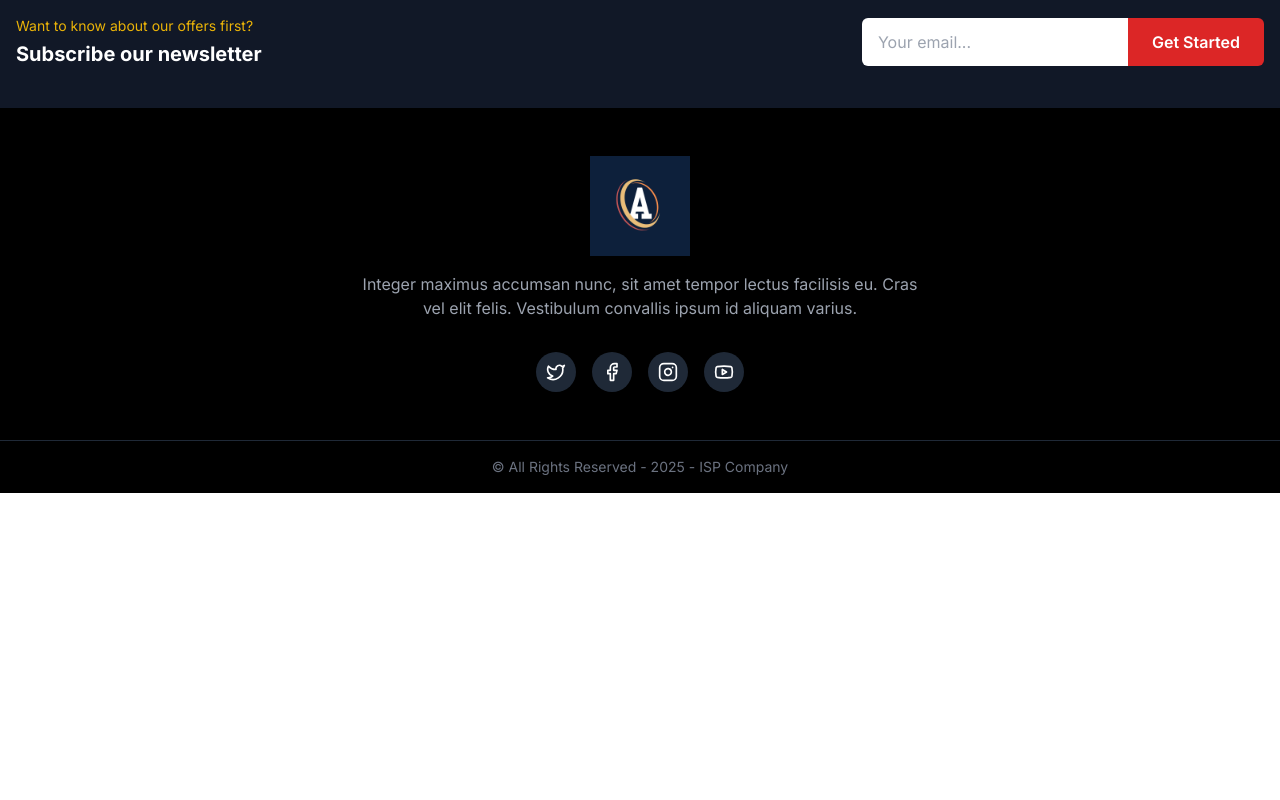
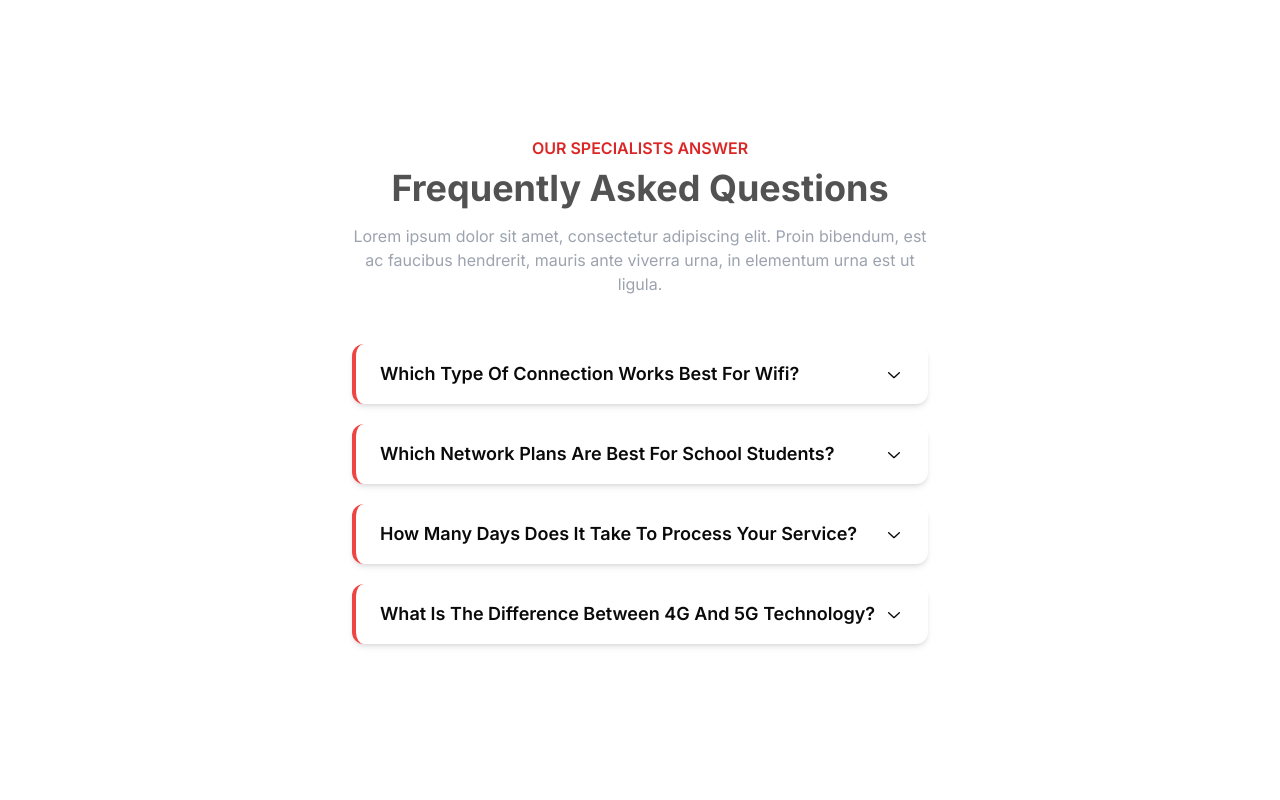
Before and after one commit to Anindo117/Internet_Provider_Service, a Next.js app: page /pricing in a window 1280 px wide. Shown: the part 920-1720 px from the top of the page. Before the commit the page ends 1413 px from the top, so only its background shows below. Built offline with nearby package versions, Linux system fonts and the light colour scheme.

Commit message:
accordion added

```diff
--- a/app/pricing/page.tsx
+++ b/app/pricing/page.tsx
@@ -1,9 +1,11 @@
 import PricingPlans from "@/components/home/PricingPlans";
+import FaqAccordion from "@/components/pricing/FaqAccordion";
 
 const page = () => {
   return (
     <div>
       <PricingPlans />
+      <FaqAccordion />
     </div>
   );
 };
--- a/components/layout/Navbar.tsx
+++ b/components/layout/Navbar.tsx
@@ -26,10 +26,6 @@ const menuItems: MenuItem[] = [
   {
     title: "About us",
     route: "/about",
-    children: [
-      { title: "Team", route: "/about/team" },
-      { title: "Gallery", route: "/about/gallery" },
-    ],
   },
   {
     title: "Pricing",
--- /dev/null
+++ b/components/pricing/FaqAccordion.tsx
@@ -0,0 +1,90 @@
+"use client";
+
+import { cn } from "@/lib/utils";
+import * as Accordion from "@radix-ui/react-accordion";
+import { ChevronDownIcon } from "@radix-ui/react-icons";
+
+type FAQItem = {
+  question: string;
+  answer?: string;
+};
+
+const faqs: FAQItem[] = [
+  {
+    question: "Which Type Of Connection Works Best For Wifi?",
+    answer:
+      "Felis eget nunc lobortis mattis aliquam faucibus purus in. Ut tortor pretium viverra suspendisse potenti nullam ac tortor. Dui id ornare arcu odio. In massa tempor nec feugiat. Tellus orci ac auctor augue.",
+  },
+  {
+    question: "Which Network Plans Are Best For School Students?",
+    answer:
+      "Felis eget nunc lobortis mattis aliquam faucibus purus in. Ut tortor pretium viverra suspendisse potenti nullam ac tortor. Dui id ornare arcu odio. In massa tempor nec feugiat. Tellus orci ac auctor augue.",
+  },
+  {
+    question: "How Many Days Does It Take To Process Your Service?",
+    answer:
+      "Felis eget nunc lobortis mattis aliquam faucibus purus in. Ut tortor pretium viverra suspendisse potenti nullam ac tortor. Dui id ornare arcu odio. In massa tempor nec feugiat. Tellus orci ac auctor augue.",
+  },
+  {
+    question: "What Is The Difference Between 4G And 5G Technology?",
+    answer:
+      "Felis eget nunc lobortis mattis aliquam faucibus purus in. Ut tortor pretium viverra suspendisse potenti nullam ac tortor. Dui id ornare arcu odio. In massa tempor nec feugiat. Tellus orci ac auctor augue.",
+  },
+];
+
+export default function FaqAccordion() {
+  return (
+    <Accordion.Root
+      type="single"
+      collapsible
+      className="container mx-auto lg:max-w-xl space-y-5 lg:my-40 "
+    >
+      <div className="text-center mb-12">
+        <p className="text-red-600 font-semibold mb-2">
+          OUR SPECIALISTS ANSWER
+        </p>
+        <h2 className="text-3xl md:text-4xl font-bold mb-4 text-neutral-600">
+          Frequently Asked Questions
+        </h2>
+        <p className="max-w-2xl mx-auto text-gray-400">
+          Lorem ipsum dolor sit amet, consectetur adipiscing elit. Proin
+          bibendum, est ac faucibus hendrerit, mauris ante viverra urna, in
+          elementum urna est ut ligula.
+        </p>
+      </div>
+      {faqs.map((faq, i) => (
+        <Accordion.Item
+          key={i}
+          value={`item-${i}`}
+          className={cn(
+            "bg-white rounded-xl shadow-md px-6 py-4 transition-all duration-300",
+            faq.answer && "border-l-4 border-red-500"
+          )}
+        >
+          <Accordion.Header>
+            <Accordion.Trigger
+              className={cn(
+                "flex justify-between items-center w-full text-left font-semibold text-lg",
+                faq.answer ? "hover:text-red-500" : "text-neutral-500"
+              )}
+            >
+              {faq.question}
+              <ChevronDownIcon
+                className={cn(
+                  "h-5 w-5 transition-transform duration-300",
+                  "AccordionChevron",
+                  "[data-state=open]:rotate-180"
+                )}
+              />
+            </Accordion.Trigger>
+          </Accordion.Header>
+          {faq.answer && (
+            <Accordion.Content className="pt-3 text-gray-700 text-sm leading-relaxed">
+              {faq.answer}
+            </Accordion.Content>
+          )}
+        </Accordion.Item>
+      ))}
+    </Accordion.Root>
+  );
+}
--- a/package.json
+++ b/package.json
@@ -22,6 +22,7 @@
     "@radix-ui/react-dialog": "^1.1.1",
     "@radix-ui/react-dropdown-menu": "^2.1.1",
     "@radix-ui/react-hover-card": "^1.1.1",
+    "@radix-ui/react-icons": "^1.3.2",
     "@radix-ui/react-label": "^2.1.0",
     "@radix-ui/react-menubar": "^1.1.1",
     "@radix-ui/react-navigation-menu": "^1.2.0",
```
Also changed, not shown: 1 other file (tests, documents, lock files or other folders).
